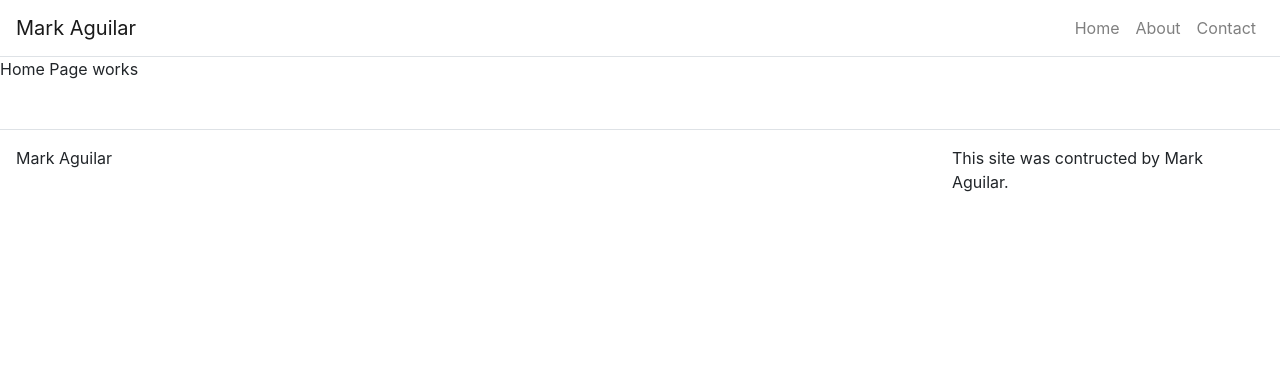
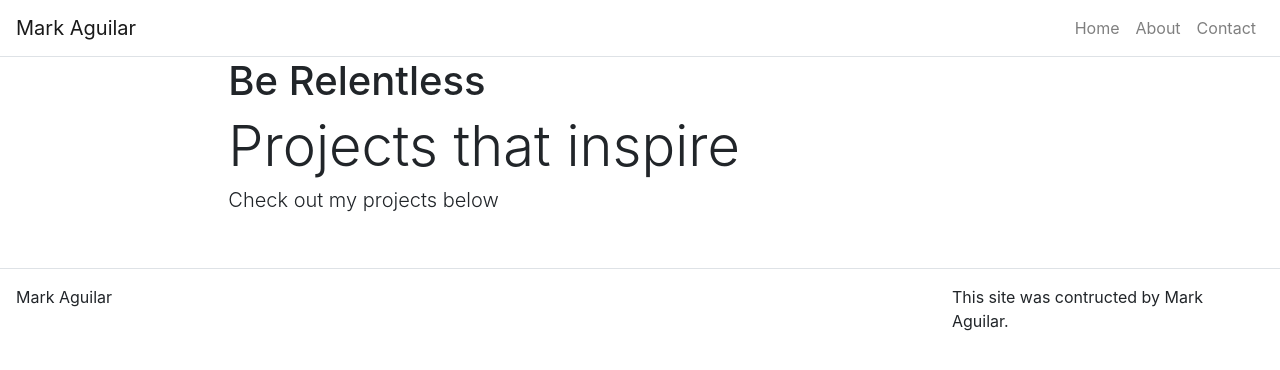
Before and after one commit to Mark4348/ReactPortfolio, a React (Create React App) app in the folder reactportfolio/: page /Homepage in a window 1280 px wide. Shown: the top 370 px of the page. Built offline with nearby package versions, Linux system fonts and the light colour scheme.

Commit message:
started on homepage styling

```diff
--- /dev/null
+++ b/reactportfolio/src/Components/Hero.js
@@ -0,0 +1,27 @@
+import React from "react";
+import Jumbotron from "react-bootstrap/Jumbotron";
+import Container from "react-bootstrap/Container";
+import Row from "react-bootstrap/Row";
+import Col from "react-bootstrap/Col";
+
+
+function Hero(props) {
+
+    return(
+        <Jumbotron className="bg-transparent jumbotron-fluid p-0">
+            <Container fluid={true}>
+                <Row className="justify-content-center">
+                    <Col md={8} sm={12}>
+                         { props.title && <h1 classNAme="display-1 fonteight-bolder">{props.title}</h1> }
+                         { props.subtitle && <h3 className="display-4 font-weight-light">{props.subtitle}</h3> }
+                         { props.text && <h3 className="lead font-weight-light">{props.text}</h3> }
+
+                    </Col>
+                </Row>
+            </Container>
+        </Jumbotron>
+
+    );
+}
+
+export default Hero;
--- a/reactportfolio/src/pages/Homepage.js
+++ b/reactportfolio/src/pages/Homepage.js
@@ -1,8 +1,13 @@
 import React from "react";
+import Hero from "../Components/Hero"
+
 
 function Homepage(props) {
     return (
-        <p>Home Page works</p>
+        <Hero title={props.title}
+            subtitle={props.subtitle}
+            text={props.text}
+        />
     );
 
 }
```
